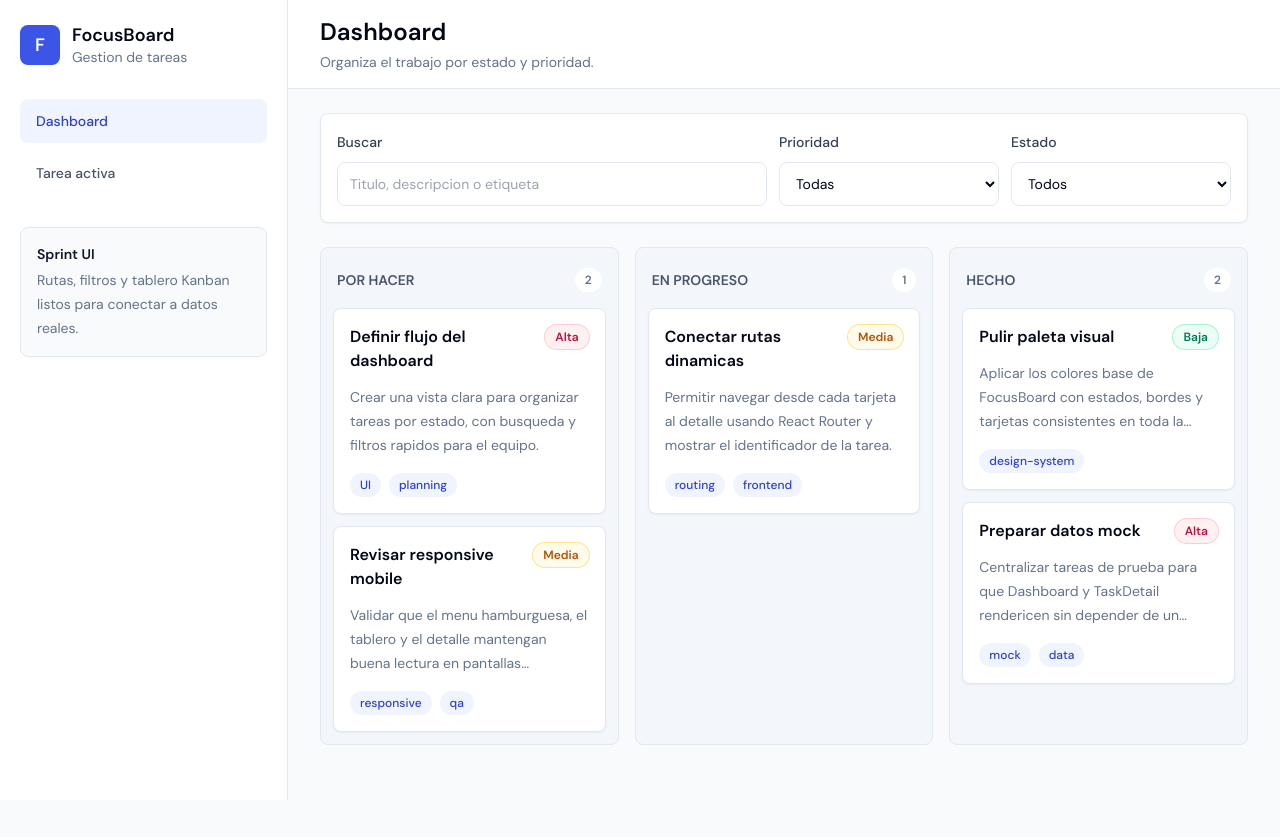
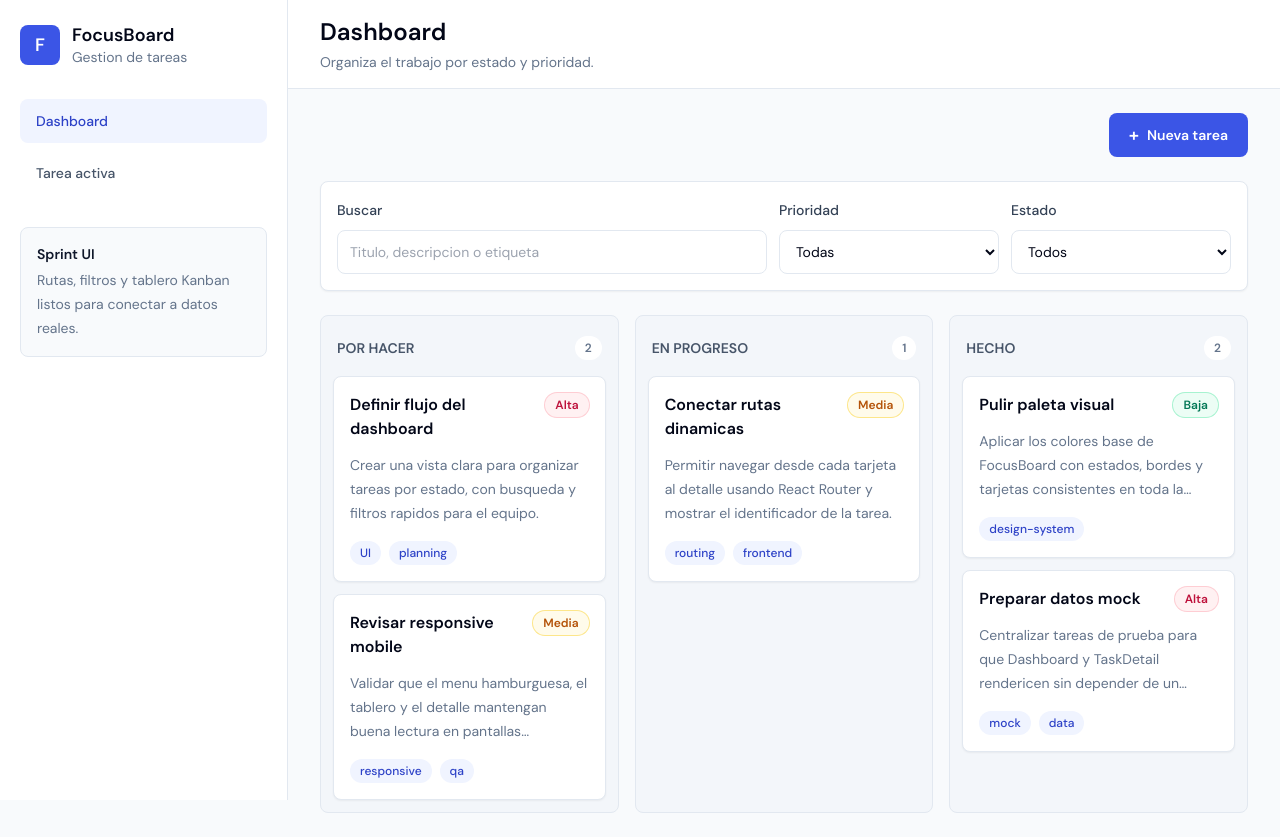
Before and after one commit to jhorch1/focusboard, a React (Vite) app: page / in a window 1280 px wide. Before the commit the page ends 800 px from the top, so only its background shows below. Built offline with nearby package versions, Linux system fonts and the light colour scheme.

Commit message:
feat: integrar TaskForm en Dashboard con modal y Zustand

```diff
--- a/src/components/TaskForm.tsx
+++ b/src/components/TaskForm.tsx
@@ -2,7 +2,11 @@ import { useState } from 'react'
 import { useTaskStore } from '../store/useTaskStore'
 import type { TaskPriority } from '../types'
 
-export default function TaskForm() {
+interface TaskFormProps {
+  onSuccess?: () => void
+}
+
+export default function TaskForm({ onSuccess }: TaskFormProps) {
   const addTask = useTaskStore((state) => state.addTask)
   const [title, setTitle] = useState('')
   const [description, setDescription] = useState('')
@@ -31,6 +35,7 @@ export default function TaskForm() {
     setTitle('')
     setDescription('')
     setPriority('medium')
+    onSuccess?.()
   }
 
   return (
--- a/src/pages/Dashboard.tsx
+++ b/src/pages/Dashboard.tsx
@@ -1,7 +1,9 @@
 import { useCallback, useMemo, useState } from 'react'
 import { Link } from 'react-router-dom'
 import Layout from '../components/Layout'
-import { priorityLabels, statusLabels, tasks } from '../data/tasks'
+import TaskForm from '../components/TaskForm'
+import { priorityLabels, statusLabels } from '../data/tasks'
+import { useTaskStore } from '../store/useTaskStore'
 import type { TaskPriority, TaskStatus } from '../types'
 
 type PriorityFilter = TaskPriority | 'all'
@@ -18,52 +20,77 @@ const priorityStyles = {
 }
 
 export default function Dashboard() {
+  const tasks = useTaskStore((state) => state.tasks)
   const [search, setSearch] = useState('')
   const [priority, setPriority] = useState<PriorityFilter>('all')
   const [status, setStatus] = useState<StatusFilter>('all')
+  const [showForm, setShowForm] = useState(false)
 
-  // useMemo: recalcula la lista filtrada solo cuando cambian los filtros
+  // useMemo: recalcula la lista filtrada solo cuando cambian los filtros o las tareas
   const filteredTasks = useMemo(() => {
     const normalizedSearch = search.trim().toLowerCase()
-
     return tasks.filter((task) => {
       const matchesSearch =
         normalizedSearch.length === 0 ||
         task.title.toLowerCase().includes(normalizedSearch) ||
         task.description.toLowerCase().includes(normalizedSearch) ||
         task.tags.some((tag) => tag.toLowerCase().includes(normalizedSearch))
-
       const matchesPriority = priority === 'all' || task.priority === priority
       const matchesStatus = status === 'all' || task.status === status
-
       return matchesSearch && matchesPriority && matchesStatus
     })
-  }, [priority, search, status])
+  }, [tasks, priority, search, status])
 
   // useCallback: evita recrear handlers en cada render
   const handleSearchChange = useCallback(
-    (event: React.ChangeEvent<HTMLInputElement>) => {
-      setSearch(event.target.value)
-    },
-    []
-  )
+    (event: React.ChangeEvent<HTMLInputElement>) => setSearch(event.target.value), [])
 
   const handlePriorityChange = useCallback(
-    (event: React.ChangeEvent<HTMLSelectElement>) => {
-      setPriority(event.target.value as PriorityFilter)
-    },
-    []
-  )
+    (event: React.ChangeEvent<HTMLSelectElement>) => setPriority(event.target.value as PriorityFilter), [])
 
   const handleStatusChange = useCallback(
-    (event: React.ChangeEvent<HTMLSelectElement>) => {
-      setStatus(event.target.value as StatusFilter)
-    },
-    []
-  )
+    (event: React.ChangeEvent<HTMLSelectElement>) => setStatus(event.target.value as StatusFilter), [])
+
+  const handleToggleForm = useCallback(() => setShowForm((prev) => !prev), [])
+
+  const handleFormSuccess = useCallback(() => setShowForm(false), [])
 
   return (
     <Layout title="Dashboard" subtitle="Organiza el trabajo por estado y prioridad.">
+
+      {/* Botón nueva tarea + modal */}
+      <div className="mb-6 flex justify-end">
+        <button
+          type="button"
+          onClick={handleToggleForm}
+          className="inline-flex h-11 items-center gap-2 rounded-lg bg-brand-600 px-5 text-sm font-semibold text-white transition hover:bg-brand-700"
+        >
+          <span className="text-lg leading-none">+</span>
+          Nueva tarea
+        </button>
+      </div>
+
+      {/* Modal formulario */}
+      {showForm && (
+        <div className="fixed inset-0 z-50 flex items-center justify-center bg-slate-950/40 px-4">
+          <div className="w-full max-w-md rounded-xl border border-slate-200 bg-white p-6 shadow-2xl">
+            <div className="mb-5 flex items-center justify-between">
+              <h2 className="text-lg font-semibold text-slate-950">Nueva tarea</h2>
+              <button
+                type="button"
+                onClick={handleToggleForm}
+                aria-label="Cerrar"
+                className="grid h-8 w-8 place-items-center rounded-lg border border-slate-200 text-slate-500 hover:bg-slate-50"
+              >
+                ✕
+              </button>
+            </div>
+            <TaskForm onSuccess={handleFormSuccess} />
+          </div>
+        </div>
+      )}
+
+      {/* Filtros */}
       <section className="rounded-lg border border-slate-200 bg-white p-4 shadow-sm">
         <div className="grid gap-3 lg:grid-cols-[1fr_220px_220px]">
           <label className="block">
@@ -75,7 +102,6 @@ export default function Dashboard() {
               className="mt-2 h-11 w-full rounded-lg border border-slate-200 px-3 text-sm outline-none transition focus:border-brand-500 focus:ring-4 focus:ring-brand-100"
             />
           </label>
-
           <label className="block">
             <span className="text-sm font-medium text-slate-700">Prioridad</span>
             <select
@@ -90,7 +116,6 @@ export default function Dashboard() {
               ))}
             </select>
           </label>
-
           <label className="block">
             <span className="text-sm font-medium text-slate-700">Estado</span>
             <select
@@ -108,10 +133,10 @@ export default function Dashboard() {
         </div>
       </section>
 
+      {/* Kanban */}
       <section className="mt-6 grid gap-4 xl:grid-cols-3">
         {statuses.map((columnStatus) => {
           const columnTasks = filteredTasks.filter((task) => task.status === columnStatus)
-
           return (
             <div key={columnStatus} className="rounded-lg border border-slate-200 bg-slate-100/70 p-3">
               <div className="flex items-center justify-between px-1 py-2">
@@ -122,7 +147,6 @@ export default function Dashboard() {
                   {columnTasks.length}
                 </span>
               </div>
-
               <div className="mt-2 space-y-3">
                 {columnTasks.map((task) => (
                   <Link
@@ -132,30 +156,20 @@ export default function Dashboard() {
                   >
                     <div className="flex items-start justify-between gap-3">
                       <h3 className="text-base font-semibold leading-6 text-slate-950">{task.title}</h3>
-                      <span
-                        className={`shrink-0 rounded-full px-2.5 py-1 text-xs font-semibold ring-1 ${
-                          priorityStyles[task.priority]
-                        }`}
-                      >
+                      <span className={`shrink-0 rounded-full px-2.5 py-1 text-xs font-semibold ring-1 ${priorityStyles[task.priority]}`}>
                         {priorityLabels[task.priority]}
                       </span>
                     </div>
-                    <p className="mt-3 line-clamp-3 text-sm leading-6 text-slate-500">
-                      {task.description}
-                    </p>
+                    <p className="mt-3 line-clamp-3 text-sm leading-6 text-slate-500">{task.description}</p>
                     <div className="mt-4 flex flex-wrap gap-2">
                       {task.tags.map((tag) => (
-                        <span
-                          key={tag}
-                          className="rounded-full bg-brand-50 px-2.5 py-1 text-xs font-medium text-brand-700"
-                        >
+                        <span key={tag} className="rounded-full bg-brand-50 px-2.5 py-1 text-xs font-medium text-brand-700">
                           {tag}
                         </span>
                       ))}
                     </div>
                   </Link>
                 ))}
-
                 {columnTasks.length === 0 && (
                   <div className="rounded-lg border border-dashed border-slate-300 bg-white/70 p-4 text-sm text-slate-500">
                     No hay tareas con estos filtros.
```
